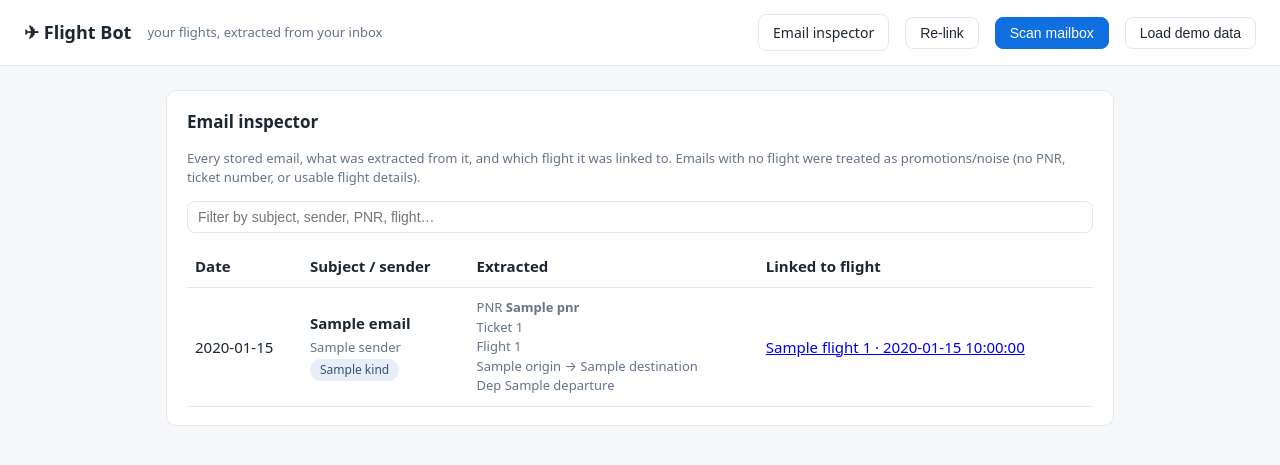
After one commit to 21roy35/Networks, a Flask app: template flight_bot/templates/emails.html in a window 1280 px wide. The commit adds this page. Shown: the top 465 px of the page. Run offline with Flask 3, Linux system fonts and the light colour scheme; the template is opened without the code that fills it: most values are stand-ins (such as "Sample title", 1, 10 or a date in 2020).

Commit message:
Fix flight page 500s, filter marketing noise, improve email linking
- Resolve templates from an explicit absolute path next to webapp.py and
  verify all template files exist at startup, exiting with repair
  instructions instead of returning 500 TemplateNotFound on every
  flight page when a checkout is incomplete or stale.
- Drop email groups with no booking evidence (no PNR, no e-ticket
  number, and no flight number backed by a route/date/time) so airline
  promotions and newsletters no longer appear as flights.
- Add a second linking pass that coalesces groups resolving to the same
  flight number on the same date (when booking references don't
  conflict), so booking, check-in and boarding-pass emails that don't
  all carry the PNR still merge into one flight.
- Add an /emails inspector page showing every stored email, what was
  extracted from it, and which flight it linked to, for debugging
  linking on real mailboxes; add a Re-link button and client-side
  filter boxes on the flight list and inspector.

Co-Authored-By: Claude Fable 5 <noreply@anthropic.com>
Claude-Session: https://claude.ai/code/session_01LpZJHWp5ADsGwga8ea3iiY

```diff
--- a/flight_bot/pipeline.py
+++ b/flight_bot/pipeline.py
@@ -29,7 +29,7 @@ def ingest(raw_emails, log=print, progress: dict | None = None) -> int:
 def rebuild_flights(log=print) -> int:
     """Re-link all stored emails into flight records."""
     db.init_db()
-    flights = link_emails(db.all_emails())
+    flights = link_emails(db.all_emails(), log=log)
     db.replace_flights(flights)
     log(f"Linked into {len(flights)} flight(s).")
     return len(flights)
--- a/flight_bot/templates/base.html
+++ b/flight_bot/templates/base.html
@@ -69,6 +69,10 @@ ul.reasons li { margin-bottom: 6px; }
 <header>
   <h1><a href="{{ url_for('index') }}">✈ Flight Bot</a></h1>
   <span class="muted grow">your flights, extracted from your inbox</span>
+  <a class="btn" href="{{ url_for('emails') }}">Email inspector</a>
+  <form method="post" action="{{ url_for('relink') }}">
+    <button class="btn" title="Re-run linking after an update">Re-link</button>
+  </form>
   <form method="post" action="{{ url_for('scan') }}">
     <button class="btn primary" onclick="this.textContent='Scanning…'">Scan mailbox</button>
   </form>
@@ -89,6 +93,12 @@ function copyText(btn, text) {
     setTimeout(() => { btn.classList.remove('done'); btn.textContent = 'Copy'; }, 1400);
   });
 }
+function filterRows(query, tableId) {
+  query = query.toLowerCase();
+  for (const row of document.querySelectorAll('#' + tableId + ' tbody tr')) {
+    row.style.display = row.textContent.toLowerCase().includes(query) ? '' : 'none';
+  }
+}
 </script>
 </body>
 </html>
--- /dev/null
+++ b/flight_bot/templates/emails.html
@@ -0,0 +1,48 @@
+{% extends "base.html" %}
+{% block title %}Email inspector – Flight Bot{% endblock %}
+{% block content %}
+<div class="card">
+  <h2 style="margin-top:0">Email inspector</h2>
+  <p class="muted">Every stored email, what was extracted from it, and which
+  flight it was linked to. Emails with no flight were treated as
+  promotions/noise (no PNR, ticket number, or usable flight details).</p>
+  <input type="text" id="emailfilter" placeholder="Filter by subject, sender, PNR, flight…"
+         style="width:100%;margin-bottom:12px"
+         oninput="filterRows(this.value, 'emailtable')">
+  <div style="overflow-x:auto">
+  <table id="emailtable">
+    <thead>
+      <tr><th>Date</th><th>Subject / sender</th><th>Extracted</th><th>Linked to flight</th></tr>
+    </thead>
+    <tbody>
+      {% for e in emails %}
+      <tr>
+        <td style="white-space:nowrap">{{ (e.date or '')[:10] or '—' }}</td>
+        <td>
+          <b>{{ e.subject }}</b><br>
+          <span class="muted">{{ e.sender }}</span><br>
+          {% for k in e.kinds %}<span class="badge kind">{{ k }}</span> {% endfor %}
+        </td>
+        <td class="muted" style="font-size:13px">
+          {% if e.pnr %}PNR <b>{{ e.pnr }}</b><br>{% endif %}
+          {% if e.ticket_numbers %}Ticket {{ e.ticket_numbers|join(', ') }}<br>{% endif %}
+          {% if e.flight_numbers %}Flight {{ e.flight_numbers|join(', ') }}<br>{% endif %}
+          {% if e.origin or e.destination %}{{ e.origin or '?' }} → {{ e.destination or '?' }}<br>{% endif %}
+          {% if e.departure %}Dep {{ e.departure }}{% endif %}
+        </td>
+        <td>
+          {% if e.flight %}
+            <a href="{{ url_for('flight_detail', flight_id=e.flight.id) }}">
+              {{ e.flight.airline_name or e.flight.airline_code or '?' }}
+              {{ e.flight.flight_number or '' }} · {{ e.flight.flight_date or '?' }}</a>
+          {% else %}
+            <span class="muted">not linked (noise)</span>
+          {% endif %}
+        </td>
+      </tr>
+      {% endfor %}
+    </tbody>
+  </table>
+  </div>
+</div>
+{% endblock %}
--- a/flight_bot/templates/index.html
+++ b/flight_bot/templates/index.html
@@ -8,7 +8,11 @@
     your IMAP credentials in <code>config.json</code>) or <b>Load demo data</b>
     to see how it works.</p>
   {% else %}
-  <table>
+  <input type="text" id="flightfilter"
+         placeholder="Filter by airline, date, flight number, route…"
+         style="width:100%;margin-bottom:12px"
+         oninput="filterRows(this.value, 'flighttable')">
+  <table id="flighttable">
     <thead>
       <tr><th>Date</th><th>Airline</th><th>Flight</th><th>Route</th>
           <th>Emails linked</th><th>Compensation</th></tr>
--- a/flight_bot/webapp.py
+++ b/flight_bot/webapp.py
@@ -2,6 +2,7 @@
 compensation assessment and one-click complaint generation."""
 
 import threading
+from pathlib import Path
 
 from flask import (Flask, flash, jsonify, redirect, render_template, request,
                    url_for)
@@ -33,8 +34,23 @@ def _run_scan(config: dict):
         _scan_progress.update(phase="error", error=f"Scan failed: {exc}")
 
 
+_TEMPLATES = Path(__file__).resolve().parent / "templates"
+_REQUIRED_TEMPLATES = ("base.html", "index.html", "flight.html",
+                       "complaint.html", "scan.html", "emails.html")
+
+
 def create_app(config: dict) -> Flask:
-    app = Flask(__name__)
+    missing = [t for t in _REQUIRED_TEMPLATES if not (_TEMPLATES / t).exists()]
+    if missing:
+        raise SystemExit(
+            f"Template file(s) missing from {_TEMPLATES}: {', '.join(missing)}.\n"
+            "Your copy of the code is incomplete or out of date. Inside the "
+            "Networks folder run:\n"
+            "    git pull\n"
+            "    git checkout -- flight_bot/templates\n"
+            "then start the app again.")
+
+    app = Flask(__name__, template_folder=str(_TEMPLATES))
     app.secret_key = "flight-bot-local-gui"  # local single-user app
     db.init_db()
 
@@ -157,9 +173,24 @@ def create_app(config: dict) -> Flask:
 
     @app.route("/relink", methods=["POST"])
     def relink():
-        rebuild_flights()
-        flash("Emails re-linked.")
+        count = rebuild_flights()
+        flash(f"Emails re-linked into {count} flight(s).")
         return redirect(url_for("index"))
+
+    @app.route("/emails")
+    def emails():
+        """Inspector: every stored email, what was extracted, and which
+        flight it was linked to — for debugging linking problems."""
+        flight_by_email = {}
+        for flight in db.list_flights():
+            full = db.get_flight(flight["id"])
+            for e in full.get("emails", []):
+                flight_by_email[e["db_id"]] = flight
+        rows = db.all_emails()
+        rows.sort(key=lambda e: e.get("date") or "", reverse=True)
+        for e in rows:
+            e["flight"] = flight_by_email.get(e["db_id"])
+        return render_template("emails.html", emails=rows)
 
     return app
 
```
Also changed, not shown: flight_bot/linker.py (+43 -3 lines).
